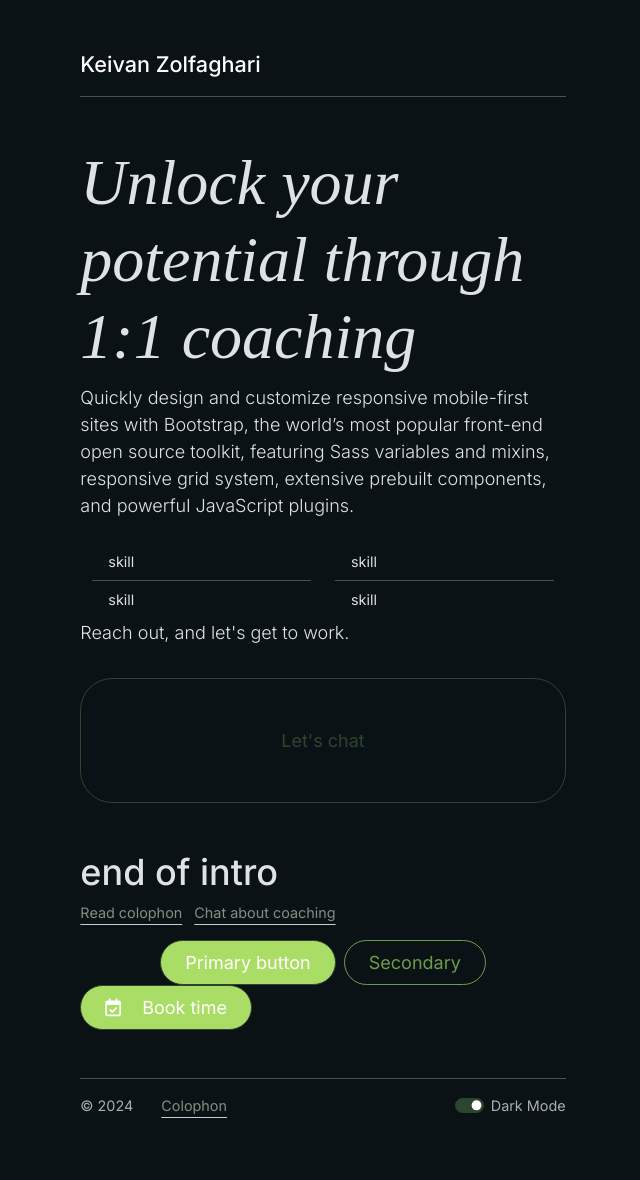
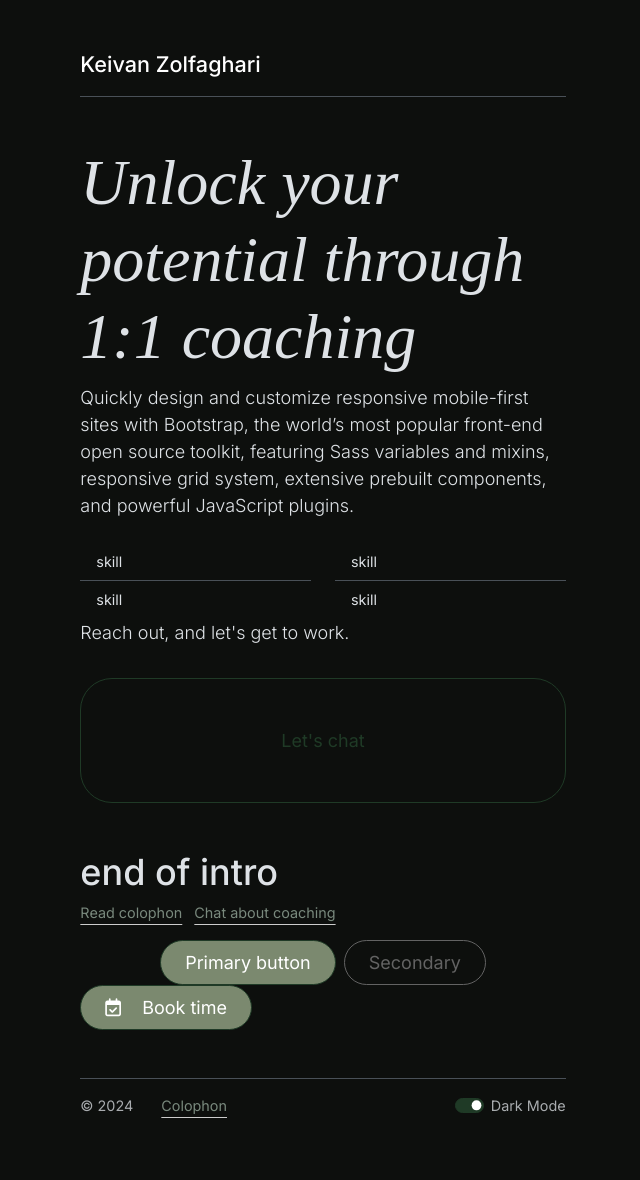
Before and after one commit to keivanz/keivanz.github.io, a Jekyll site: the page built from pages/coach.html, in a window 1280 px wide. Shown: the whole page, without its empty margins (317-957 px from the left). Built offline with Jekyll 4.4.1, drawn with Linux system fonts in a browser that asks for light colours; nearby versions of some CDN libraries; some web fonts are replaced.

Commit message:
updating colors

```diff
--- a/_includes/main_coaching.html
+++ b/_includes/main_coaching.html
@@ -3,7 +3,7 @@
   <div class="col-lg-12">
     <p class="lead mb-4">Quickly design and customize responsive mobile-first sites with Bootstrap, the world’s most popular front-end open source toolkit, featuring Sass variables and mixins, responsive grid system, extensive prebuilt components, and powerful JavaScript plugins.</p>
   </div>
-  <div class="container">
+  <div class="container px-0">
     <div class="row">
       <div class="col">
         <ul class="list-group list-group-flush">
--- a/_sass/_custom.scss
+++ b/_sass/_custom.scss
@@ -53,11 +53,10 @@ a {
 }
 a:hover{
   text-decoration-color: currentcolor;
-/*  transition-timing-function: cubic-bezier(.4,0,.2,1); */
 }
 
 /* customize primary dark - follow https://github.com/twbs/bootstrap/issues/37976 */
-$dark-primary: #aadd66;
+$dark-primary: #7B896F; /* aadd66*/
 
 [data-bs-theme="dark"] {
   --bs-primary: #{$dark-primary};
@@ -86,7 +85,6 @@ $dark-primary: #aadd66;
 
 html,
 body {
- /* margin: 0; */
   transition: background .05s;
 }
 
@@ -110,7 +108,6 @@ main {
 
       &:hover {
         color: #000;
-       /* box-shadow: 0 2px 0 0 currentcolor;*/
       }
     }
     }
--- a/_sass/_variables-dark.scss
+++ b/_sass/_variables-dark.scss
@@ -1,5 +1,7 @@
-$body-bg-dark: #0b1215; /*212529, 0b1215*/
-$secondary-dark:#125b49;
+$body-bg-dark: #0D0F0D; /*212529, 0b1215*/
 
-$btn-bg-dark: #aadd66;
-$emphasis-color-dark: #aadd66;
+$primary-dark: #7B896F;
+$secondary-dark: #636363;
+
+$btn-bg-dark: #7B896F;
+$emphasis-color-dark: #7B896F;
--- a/_sass/_variables.scss
+++ b/_sass/_variables.scss
@@ -1,18 +1,20 @@
 $font-size-base: 0.9rem;
 
-$body-bg: #fbfbfb; /*fbfbfb fcf6eb f6f6f4*/
+$body-bg: #fff8f3; /*fbfbfb fcf6eb f6f6f4*/
 
-$btn-bg: #000;
+$btn-bg: #0D0F0D;
 
-$primary:#2d452f; /* 125b491D405C*/
-$secondary:#6B9D4A; /* 4C6A4B 003527 */
+$primary:#1F3A26; /* 2d452f 125b491D405C*/
+$secondary:#636363; /* 6B9D4A 4C6A4B 003527 */
 
 $font-serif: "Instrument Serif";
 $font-family-sans-serif:  "Inter", system-ui, -apple-system, "Helvetica Neue", Arial, sans-serif;
 
 /*$list-group-bg:#CFE2CE;*/
 /*list-group-active-bg
-list-group-action-hover-color:*/
+list-group-action-hover-color:
+list-group-action-hover-bg   - hover on specidic item
+list-group-action-active-bg  - item color on click */
 
 $display-font-sizes: (
   1: 6rem,
```
